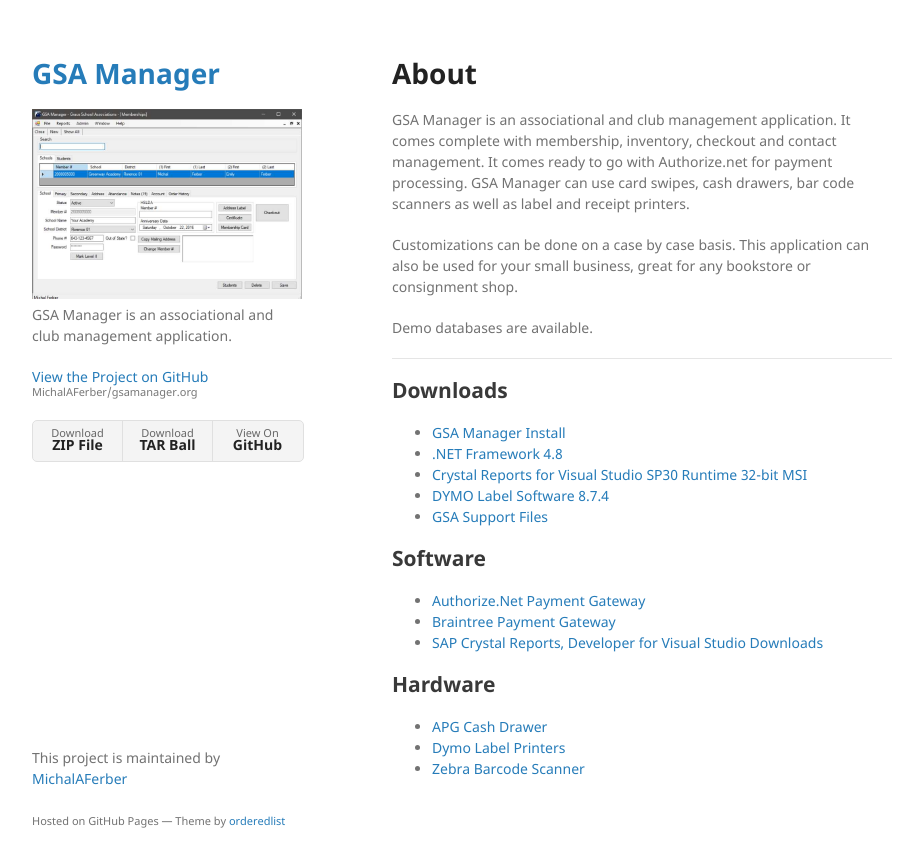
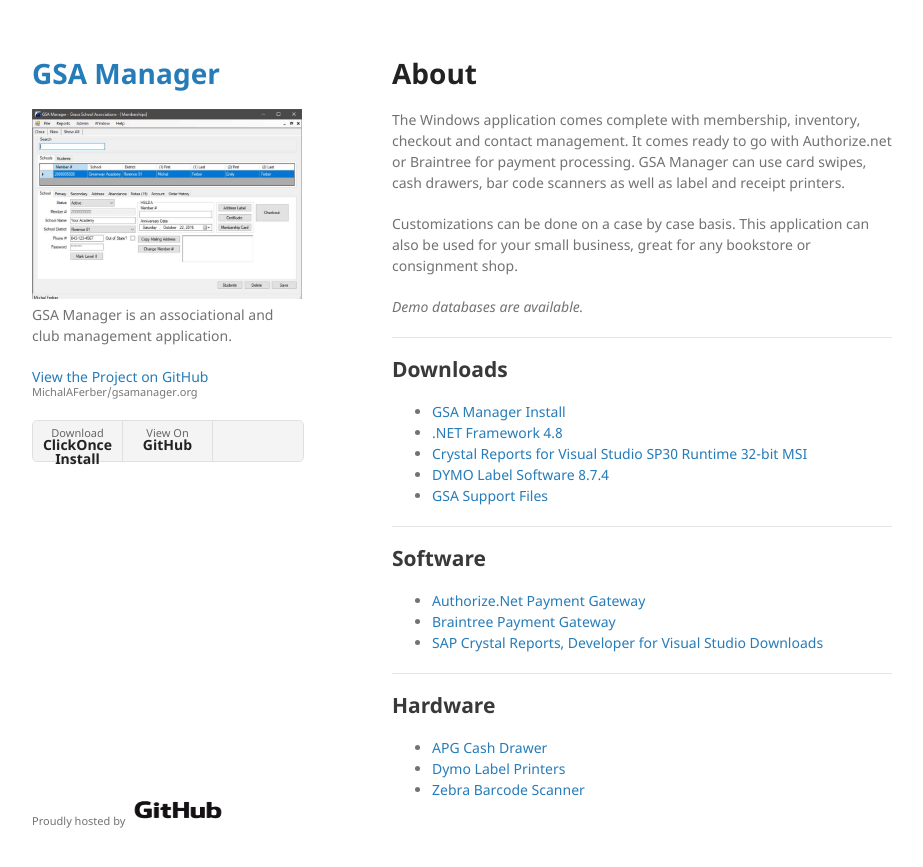
Before and after one commit to MichalAFerber/gsamanager.org, a Jekyll site: the page built from index.md, in a window 1280 px wide. Shown: the top 867 px of the page, without its empty margins (178-1101 px from the left). Built offline with Jekyll 4.4.1, drawn with Linux system fonts in a browser that asks for light colours; our own code applies the rules of GitHub Pages for plain Markdown files.

Commit message:
Initial commit

```diff
--- a/_layouts/default.html
+++ b/_layouts/default.html
@@ -24,18 +24,13 @@
         <p>{{ site.description | default: site.github.project_tagline }}</p>
 
         {% if site.github.is_project_page %}
-        <p class="view"><a href="{{ site.github.repository_url }}">View the Project on GitHub <small>{{ site.github.repository_nwo }}</small></a></p>
-        {% endif %}
-
-        {% if site.github.is_user_page %}
-        <p class="view"><a href="{{ site.github.owner_url }}">View My GitHub Profile</a></p>
+        <p class="view"><a href="https://github.com/AriIntegration/GSAManager">View the Project on GitHub <small>{{ site.github.repository_nwo }}</small></a></p>
         {% endif %}
 
         {% if site.show_downloads %}
         <ul class="downloads">
-          <li><a href="{{ site.github.zip_url }}">Download <strong>ZIP File</strong></a></li>
-          <li><a href="{{ site.github.tar_url }}">Download <strong>TAR Ball</strong></a></li>
-          <li><a href="{{ site.github.repository_url }}">View On <strong>GitHub</strong></a></li>
+          <li><a href="install/publish.htm">Download <strong>ClickOnce Install</strong></a></li>
+          <li><a href="https://github.com/AriIntegration/GSAManager">View On <strong>GitHub</strong></a></li>
         </ul>
         {% endif %}
       </header>
@@ -45,10 +40,7 @@
 
       </section>
       <footer>
-        {% if site.github.is_project_page %}
-        <p>This project is maintained by <a href="{{ site.github.owner_url }}">{{ site.github.owner_name }}</a></p>
-        {% endif %}
-        <p><small>Hosted on GitHub Pages &mdash; Theme by <a href="https://github.com/orderedlist">orderedlist</a></small></p>
+        <p><small>Proudly hosted by <a href="https://pages.github.com/"><img src="/assets/img/GitHub_Logo.png" alt="GitHub" width="100" height="30"></a></small></p>
       </footer>
     </div>
     <script src="{{ "/assets/js/scale.fix.js" | relative_url }}"></script>
--- a/index.md
+++ b/index.md
@@ -4,11 +4,11 @@ layout: default
 
 # About
 
-GSA Manager is an associational and club management application. It comes complete with membership, inventory, checkout and contact management. It comes ready to go with Authorize.net for payment processing. GSA Manager can use card swipes, cash drawers, bar code scanners as well as label and receipt printers.
+The Windows application comes complete with membership, inventory, checkout and contact management. It comes ready to go with Authorize.net or Braintree for payment processing. GSA Manager can use card swipes, cash drawers, bar code scanners as well as label and receipt printers.
 
 Customizations can be done on a case by case basis. This application can also be used for your small business, great for any bookstore or consignment shop.
 
-Demo databases are available.
+*Demo databases are available.*
 
 * * *
 
@@ -20,12 +20,16 @@ Demo databases are available.
 *   [DYMO Label Software 8.7.4](downloads/DLS8Setup8.7.4.exe)
 *   [GSA Support Files](downloads/GSA%20Manager.zip)
 
+* * *
+
 ## Software
 
 *   [Authorize.Net Payment Gateway](https://www.authorize.net/)
 *   [Braintree Payment Gateway](https://www.braintreepayments.com/)
 *   [SAP Crystal Reports, Developer for Visual Studio Downloads](https://wiki.scn.sap.com/wiki/display/BOBJ/Crystal+Reports%2C+Developer+for+Visual+Studio+Downloads)
 
+* * *
+
 ## Hardware
 
 *   [APG Cash Drawer](https://www.cashdrawer.com/software-drivers-developers/)
```
Also changed, not shown: _includes/new-window-fix.html (added, +29 -0 lines), assets/img/GitHub_Logo.png (added).
